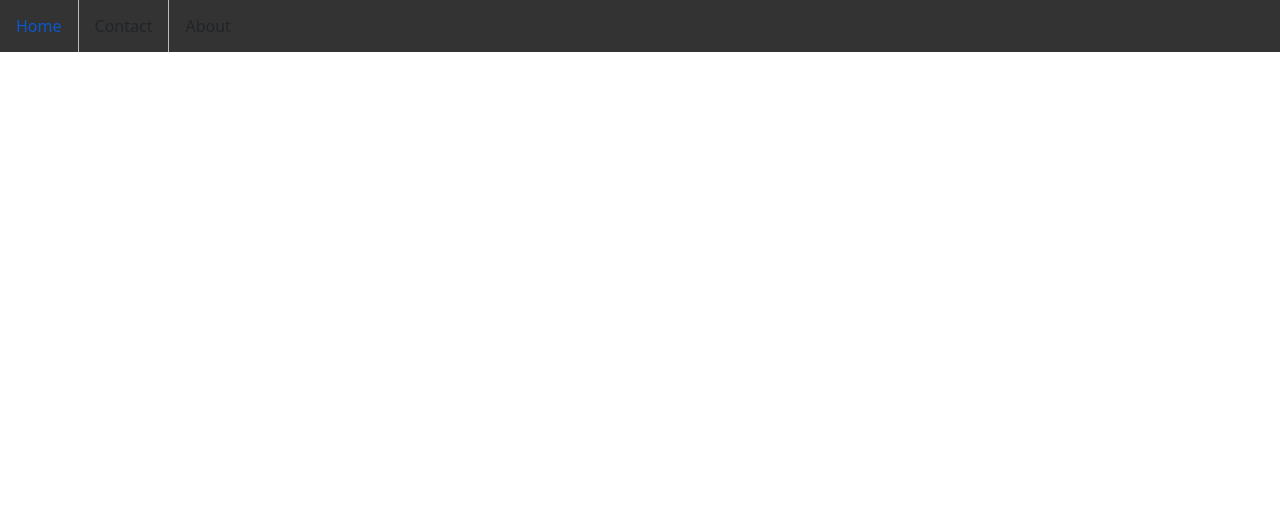
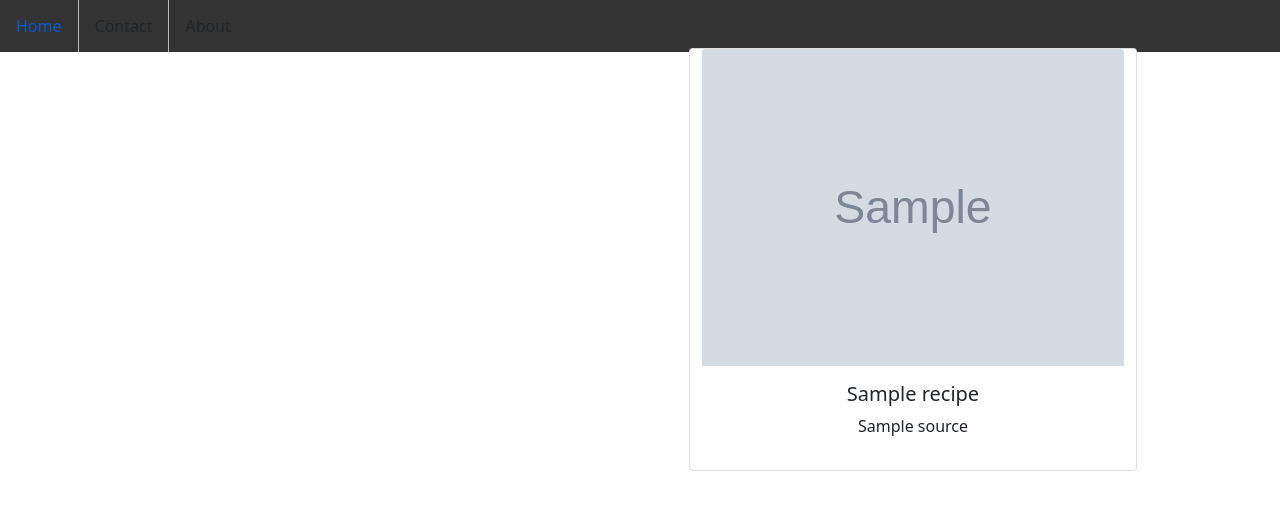
Before and after one commit to jurica29/foodblog, a Django app: page /blog/ in a window 1280 px wide. Shown: the top 510 px of the page. Run offline with Django 4.2, Linux system fonts and the light colour scheme; tables that the repository leaves empty hold one stand-in row (Sample ...); a database or web service that is not in the repository returns one stand-in record (Sample ...); data that the repository does not hold is empty.

Commit message:
Add recipe API keys and connect to index.html

```diff
--- a/blog/views.py
+++ b/blog/views.py
@@ -12,7 +12,9 @@ import requests
 def index(request):
     query = "cheese"
     response = requests.get("https://api.edamam.com/api/recipes/v2?type=public&q="+query+"&app_id=4f3bfbf8&app_key=3ae08ae7be7d3cec4d482eba3cc36dc8")
-    return render(request,"blog/index.html")
+    jsonResponse = response.json()
+    recipes = jsonResponse['hits']
+    return render(request,"blog/index.html", {'recipes': recipes})
 
 def specific(request):
     return HttpResponse("This is the specific url")
--- a/templates/blog/index.html
+++ b/templates/blog/index.html
@@ -25,9 +25,21 @@
 
 
 
+{% for recipe in recipes %}
 
+<div class="container row mt-5 text-center" style="margin-left: auto; margin-right:auto">
+    <div class="col-lg-6 col-sm-12 mb-3"></div>
+      <div class="card" style="width:28rem; margin: 0 auto">
+        <img src="{{ recipe.recipe.image }}" class="card-img-top"/>
+        <div class="card-body">
+          <h5 class="card-title">{{ recipe.recipe.label }}</h5>
+          <p class="card-content">{{ recipe.recipe.source }}</p>
+       </div>
+     </div>
+   </div>
+</div>
 
-
+{% endfor %}
 
 
 
```
